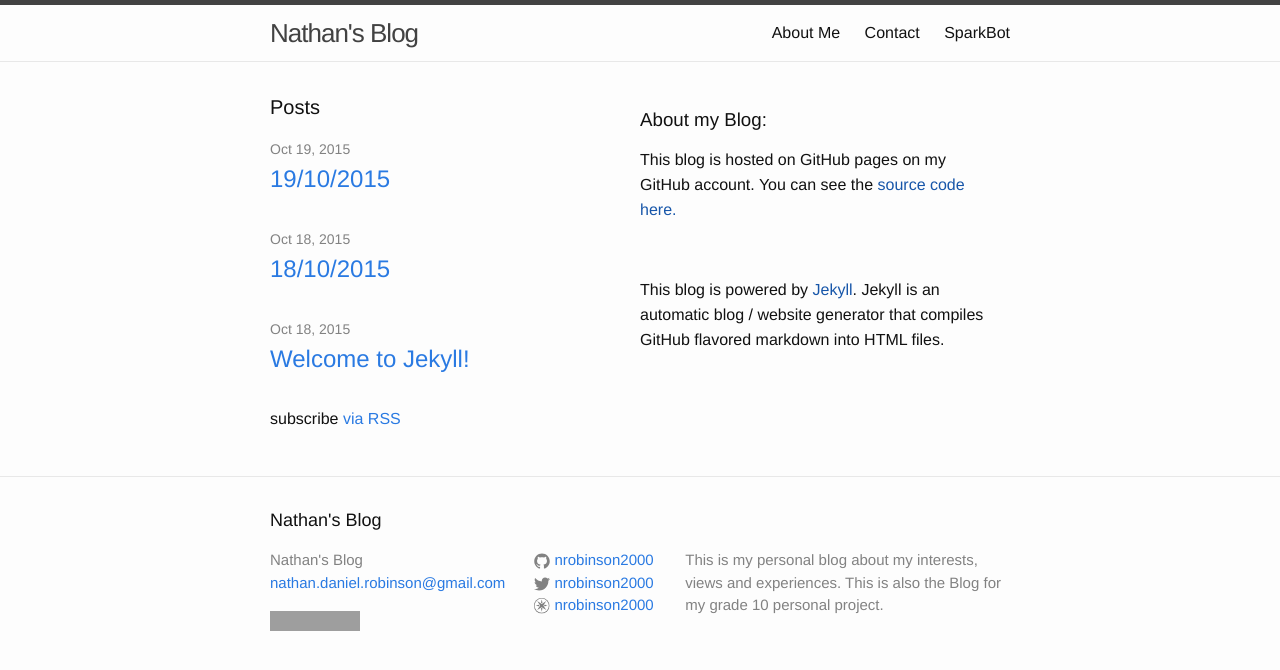
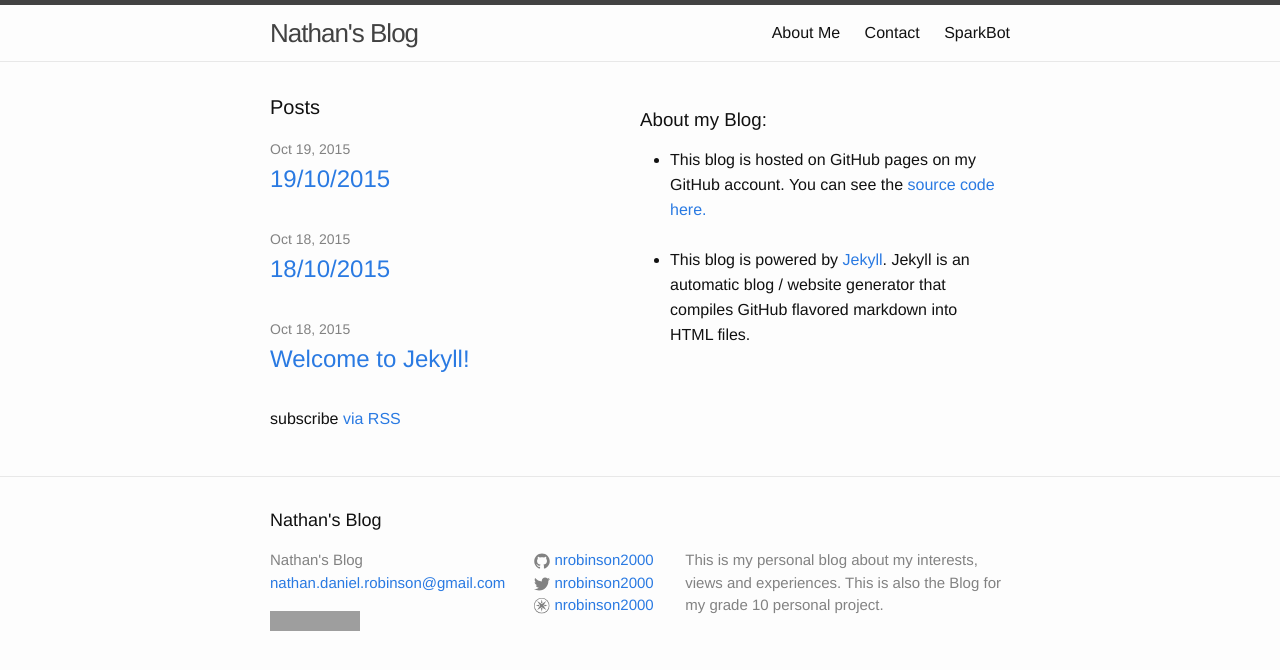
Before and after one commit to nrobinson2000/blog, a Jekyll site: the page built from index.html, in a window 1280 px wide. Shown: the top 670 px of the page. Built offline with Jekyll 4.4.1, drawn with Linux system fonts in a browser that asks for light colours; grey boxes are pictures that could not be loaded.

Commit message:
15:00 of 19-10-2015

```diff
--- a/_config.yml
+++ b/_config.yml
@@ -12,10 +12,12 @@ particle_username: nrobinson2000
 
 nav_message: >
   <h3>About my Blog:</h3>
-  <p>This blog is hosted on GitHub pages on my GitHub account.  You can see the <a href src="https://github.com/nrobinson2000/nrobinson2000.github.io">source code here.</a><p>
+  <ul>
+  <li>This blog is hosted on GitHub pages on my GitHub account.  You can see the <a href="https://github.com/nrobinson2000/nrobinson2000.github.io">source code here.</a></li>
   <br>
-  <p>This blog is powered by <a href src="https://jekyllrb.com">Jekyll</a>.  Jekyll is an automatic blog / website generator that compiles GitHub flavored markdown into HTML
-  files.</p>
+  <li>This blog is powered by <a href="https://jekyllrb.com">Jekyll</a>.  Jekyll is an automatic blog / website generator that compiles GitHub flavored markdown into HTML
+  files.</li>
+  <ul>
 
 
 
```
